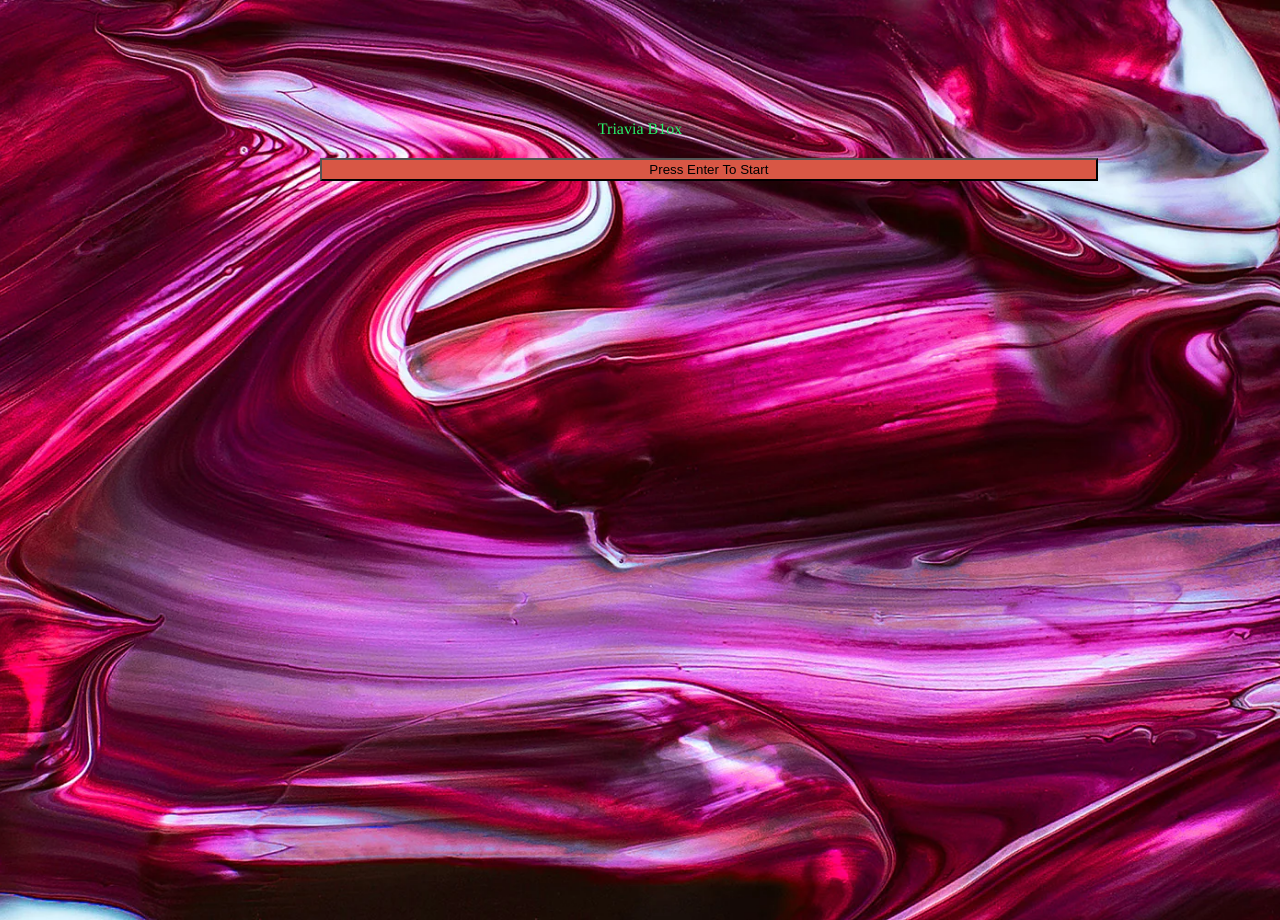
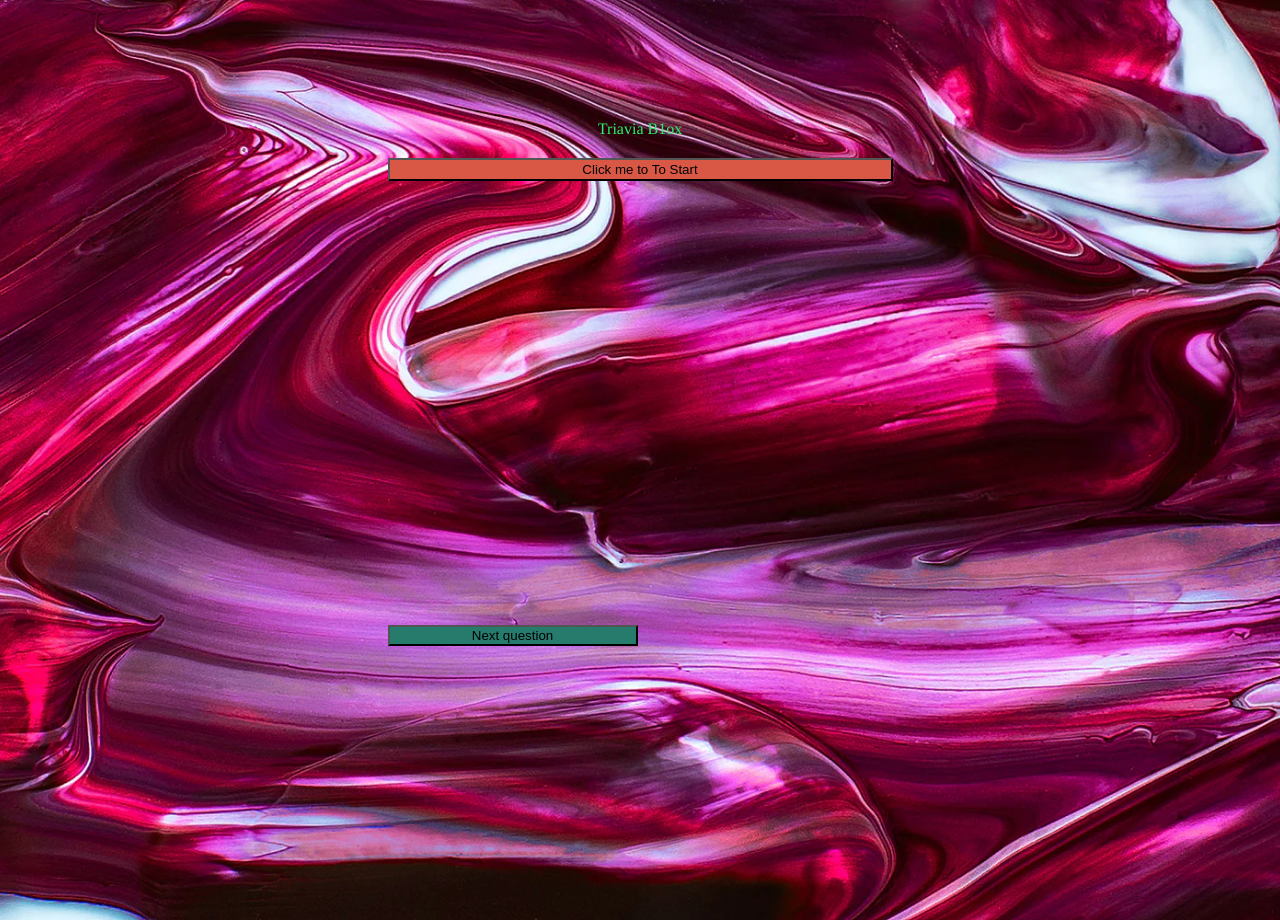
Before and after one commit to andy209/P1-Project, a plain HTML site: page index.html in a window 1280 px wide. Drawn offline with Linux system fonts and the light colour scheme; a web font is replaced by a local one.

Commit message:
almost done

```diff
--- a/app.js
+++ b/app.js
@@ -10,9 +10,13 @@ gridItems.forEach(gridItem => gridItem.style.visibility = "hidden")
 function startGame(){
     question.style.visibility = "visible"
     gridItems.forEach(gridItem => gridItem.style.visibility = "visible")
+    for (let i = 0; i < 4; i++) {
+        playRound(i);
+      }
 }
 
 btn.addEventListener("click", startGame)
+
 
 const restart = document.querySelector("#restart")
 restart.style.visibility = "hidden"
@@ -26,7 +30,7 @@ const players = {
 };
 const questionArray = [
 {
-    question: "Which of the following is a valid CSS property to chhange color?",
+    question: "Which of the following is a valid CSS property to change color?",
     answers:[
         "font-color: #25555;",
         "text-format: blue;",
@@ -67,31 +71,71 @@ const questionArray = [
 
 },
 ];
-question.innerHTML = questionArray[0].question
-// gridItems.for( gridItem => {
-//     gridItem.innerHTML
-// })
-//  for(let i = 0; i < gridItems.length; i++) {
-//  for(let j = 0; j < questionArray[0].answers.length; j++) {
-//     console.log(gridItems[i])
-//     console.log(questionArray[0].answers[j])
-//  }
-//  }
+
+// let playerHealth = 100;
+// const maxHealth =  100;
+
+// function updateHealthBar(){
+//     const healthBar = document.getElementBy("health");
+//     const heathPercentage = (playerHealth / maxHealth) * 100;
+//     healthBar.style.width = healthPercentage + "%";
+
+//     if(healthPrecentage <= 25){
+//         healthBar.style.background = "red";
+//     } else {
+//         healthBar.style.background = "green";
+//     }
+// }
+// function takeDamge(damageAmount) {
+//     playerHealth -= damageAmount;
+//     is (playerHealth < 0) {
+//         playerHealth = 0;
+//     }
+//     updateHealthBar();
+// }
+// question.innerHTML = questionArray[0].question
+    // for (let i = 0; i < gridItems.length; i++) {
+        //     gridItems[i].textContent = questionArray[0].answers[i];
+        //     gridItems[i].addEventListener('click', select);
+
+        // }
+        // function select(event) {
+            //     console.log('click')
+            //     const clickedItem = event.target;
+            //     console.log(clickedItem)
+            //     if(clickedItem.innerHTML === questionArray[0].correctanswer) {
+
+                //         console.log('correct')
+                //         event.target.style.background = 'green'
+                //     } else {
+                    //         event.target.style.background = 'orange'
+                    //         console.log('incorrect')
+                    //     }
+
+                    // }
+                    function playRound(questionIndex){
+                        // console.log(questionIndex)
+                        // console.log(questionArray[questionIndex])
+                        console.log(questionArray[questionIndex].answers)
+                        question.innerHTML = questionArray[questionIndex].question
                         for (let i = 0; i < gridItems.length; i++) {
-    gridItems[i].textContent = questionArray[0].answers[i];
+                            gridItems[i].textContent = questionArray[questionIndex].answers[i];
                             gridItems[i].addEventListener('click', select);
+
                         }
                         function select(event) {
                             console.log('click')
                             const clickedItem = event.target;
                             console.log(clickedItem)
-    if(clickedItem.innerHTML === questionArray[0].correctanswer) {
+                            if(clickedItem.innerHTML === questionArray[questionIndex].correctanswer) {
+
                                 console.log('correct')
+                                event.target.style.background = 'green'
                             } else {
                                 event.target.style.background = 'orange'
                                 console.log('incorrect')
                             }
-
+                        }
                     }
 
                     //  function (e) {
--- a/index.html
+++ b/index.html
@@ -12,8 +12,12 @@
 </head>
 <body>
     <header>Triavia B1ox</header>
+
     <div class="contanier">
-        <button id="btn">Press Enter To Start</button>
+        <div id ="health-bar">
+            <div id="health"></div>
+        </div>
+        <button id="btn">Click me to To Start</button>
         <div id="question">question</div>
         <div class="grid-item one">answer1</div>
         <div class="grid-item two">answer2</div>
@@ -21,6 +25,7 @@
         <div class="grid-item four">answer4</div>
         <div id="messages"></div>
         <button id="restart">Restart game</button>
+        <button id="playagain">Next question</button>
     </div>
 </body>
 </html>
--- a/styles.css
+++ b/styles.css
@@ -2,12 +2,12 @@
     box-sizing: border-box;
 }
 body{
+    min-height: 100vh;
     background-image: url('/viva-magenta.png');
     background-size: cover;
     background-repeat: no-repeat;
     background-position: center;
     margin: 0;
-    min-height: 100vh;
     font-family: 'Tinos', serif;
     text-align: center;
 }
@@ -18,17 +18,28 @@ header{
     color: rgb(39, 242, 107);
     margin-top: 15vh;
 }
+#health-bar{
+    width: 200px;
+    height: 20px;
+    background-color: #898f87;
+    border: 2px solid #eee6e6;
+}
+#health {
+    width: 100%;
+    height: 100%;
+    background-color: green;
+}
 #btn{
+    width: 202%;
     height: 111%;
-    width: 202%;
     grid-area: btn;
     background-color:rgb(216, 87, 69);
     /* height: 20px;
     width: 60%; */
 }
 #question{
+    width: 201%;
     height: 100px;
-    width: 201%;
     background-color:rgba(232, 149, 107)	;
     border: 4.68px solid rgb(238, 125, 147);
     color: rgb(244, 57, 33);
@@ -39,10 +50,17 @@ header{
     margin-bottom: 60px; */
 }
 #restart{
+    width: 202%;
     height: 111%;
-    width: 202%;
     grid-area: restart;
     background-color:  rgb(104, 25, 54);
+}
+#playagain{
+    width: 100%;
+    grid-area: playagain;
+    background-color: rgb(38, 123, 108);
+
+    color: ;
 }
 .contanier{
 
@@ -52,7 +70,9 @@ header{
     "question ."
     "one two"
     "three four"
-    "restart .";
+    "restart ."
+    "playagain ."
+    "health-bar .";
     display: grid;
     margin: 20px auto;
     height: 100%;
@@ -62,12 +82,12 @@ header{
 }
 .grid-item{
     /* display: grid; */
+    width: 250px;
+    height: 150px;
+    border: 5px solid rgba(59, 26, 59, 0.543)	;
     background-color: rgba(180, 33, 65, 0.975);
-    height: 150px;
-    width: 250px;
     color: rgba(34, 23, 53);
     justify-content: center;
-    border: 5px solid rgba(59, 26, 59, 0.543)	;
  }
  .one{
     grid-area: one;
```
Also changed, not shown: 1 other file. Lines whose indentation alone changed are shown as unchanged.
